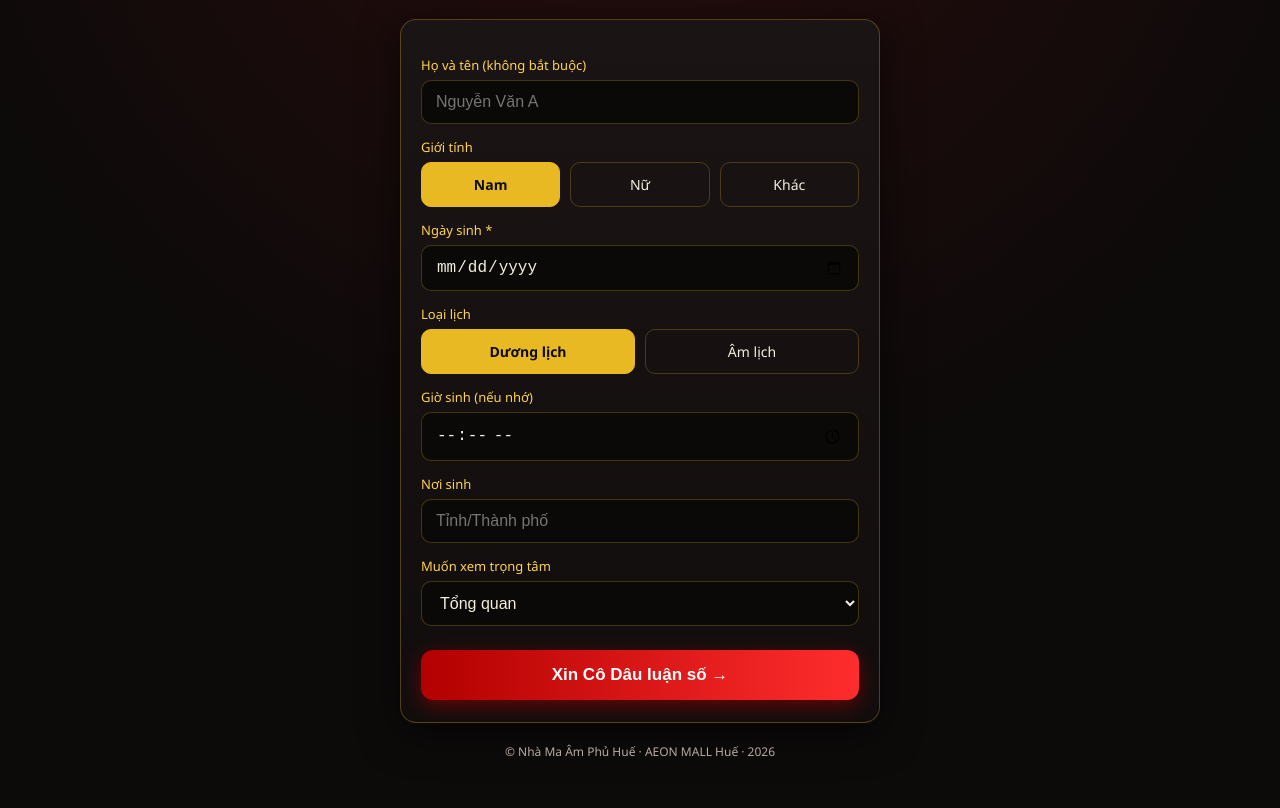
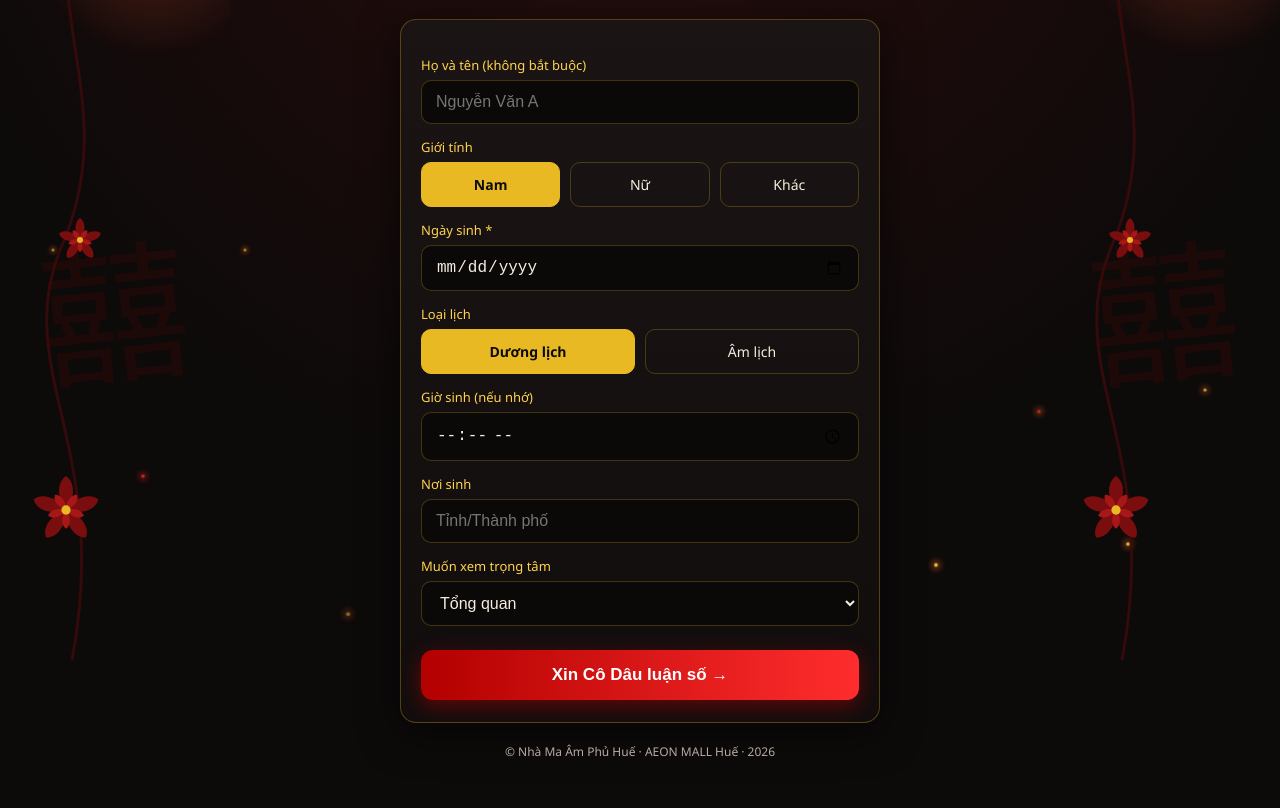
Before and after one commit to hmanh1967/tu-vi-co-dau-am-phu-, a website: page public/index.html in a window 1280 px wide. Shown: the part 140-948 px from the top of the page. Drawn offline with nearby package versions, Linux system fonts and the light colour scheme.

Commit message:
Add files via upload

```diff
--- a/public/index.html
+++ b/public/index.html
@@ -7,6 +7,61 @@
   <link rel="stylesheet" href="style.css" />
 </head>
 <body>
+  <!-- Tan lua bay len -->
+  <div class="fx embers">
+    <span></span><span></span><span></span><span></span><span></span><span></span>
+    <span></span><span></span><span></span><span></span><span></span><span></span>
+    <span></span><span></span><span></span><span></span>
+  </div>
+
+  <!-- Cot trang tri hai ben (SVG) -->
+  <div class="fx deco deco-left" aria-hidden="true"><svg class="deco-svg" viewBox="0 0 230 900" preserveAspectRatio="xMidYMid slice" xmlns="http://www.w3.org/2000/svg">
+<defs>
+<radialGradient id="lg" cx="50%" cy="38%" r="62%"><stop offset="0%" stop-color="#ff6a3d"/><stop offset="55%" stop-color="#c21414"/><stop offset="100%" stop-color="#7a0000"/></radialGradient>
+<radialGradient id="gl" cx="50%" cy="50%" r="50%"><stop offset="0%" stop-color="rgba(255,90,45,.5)"/><stop offset="100%" stop-color="rgba(255,90,45,0)"/></radialGradient>
+<g id="rose"><g fill="#7a0e0e"><path d="M0,0C-6,-8-6,-18 0,-22C6,-18 6,-8 0,0Z"/><path d="M0,0C-6,-8-6,-18 0,-22C6,-18 6,-8 0,0Z" transform="rotate(72)"/><path d="M0,0C-6,-8-6,-18 0,-22C6,-18 6,-8 0,0Z" transform="rotate(144)"/><path d="M0,0C-6,-8-6,-18 0,-22C6,-18 6,-8 0,0Z" transform="rotate(216)"/><path d="M0,0C-6,-8-6,-18 0,-22C6,-18 6,-8 0,0Z" transform="rotate(288)"/></g><g fill="#a81717" transform="scale(.55)"><path d="M0,0C-6,-8-6,-18 0,-22C6,-18 6,-8 0,0Z" transform="rotate(36)"/><path d="M0,0C-6,-8-6,-18 0,-22C6,-18 6,-8 0,0Z" transform="rotate(108)"/><path d="M0,0C-6,-8-6,-18 0,-22C6,-18 6,-8 0,0Z" transform="rotate(180)"/><path d="M0,0C-6,-8-6,-18 0,-22C6,-18 6,-8 0,0Z" transform="rotate(252)"/><path d="M0,0C-6,-8-6,-18 0,-22C6,-18 6,-8 0,0Z" transform="rotate(324)"/></g><circle r="3" fill="#e8b923"/></g>
+</defs>
+<circle class="lglow" cx="152" cy="128" r="120" fill="url(#gl)"/>
+<text x="120" y="560" font-size="150" fill="#5c0a0a" opacity=".22" text-anchor="middle" font-family="serif" transform="rotate(-6 120 560)">囍</text>
+<path d="M72,60 C42,220 122,300 60,440 C12,560 112,640 72,850" fill="none" stroke="#3f0a0a" stroke-width="3" opacity=".8"/>
+<use href="#rose" transform="translate(64,155) scale(1.3)"/>
+<use href="#rose" transform="translate(80,430) scale(1.0)"/>
+<use href="#rose" transform="translate(66,700) scale(1.55)"/>
+<g>
+<line x1="152" y1="0" x2="152" y2="55" stroke="#7a1010" stroke-width="2"/>
+<rect x="134" y="52" width="36" height="8" rx="3" fill="#e8b923"/>
+<ellipse cx="152" cy="100" rx="34" ry="42" fill="url(#lg)"/>
+<path d="M118,100 h68 M126,80 h52 M126,120 h52" stroke="#7a0000" stroke-width="1.4" opacity=".5"/>
+<rect x="134" y="140" width="36" height="8" rx="3" fill="#e8b923"/>
+<line x1="152" y1="148" x2="152" y2="180" stroke="#c21414" stroke-width="2"/>
+<line x1="144" y1="148" x2="144" y2="174" stroke="#c21414" stroke-width="1.4"/>
+<line x1="160" y1="148" x2="160" y2="174" stroke="#c21414" stroke-width="1.4"/>
+</g>
+</svg></div>
+  <div class="fx deco deco-right" aria-hidden="true"><svg class="deco-svg" viewBox="0 0 230 900" preserveAspectRatio="xMidYMid slice" xmlns="http://www.w3.org/2000/svg">
+<defs>
+<radialGradient id="lg" cx="50%" cy="38%" r="62%"><stop offset="0%" stop-color="#ff6a3d"/><stop offset="55%" stop-color="#c21414"/><stop offset="100%" stop-color="#7a0000"/></radialGradient>
+<radialGradient id="gl" cx="50%" cy="50%" r="50%"><stop offset="0%" stop-color="rgba(255,90,45,.5)"/><stop offset="100%" stop-color="rgba(255,90,45,0)"/></radialGradient>
+<g id="rose"><g fill="#7a0e0e"><path d="M0,0C-6,-8-6,-18 0,-22C6,-18 6,-8 0,0Z"/><path d="M0,0C-6,-8-6,-18 0,-22C6,-18 6,-8 0,0Z" transform="rotate(72)"/><path d="M0,0C-6,-8-6,-18 0,-22C6,-18 6,-8 0,0Z" transform="rotate(144)"/><path d="M0,0C-6,-8-6,-18 0,-22C6,-18 6,-8 0,0Z" transform="rotate(216)"/><path d="M0,0C-6,-8-6,-18 0,-22C6,-18 6,-8 0,0Z" transform="rotate(288)"/></g><g fill="#a81717" transform="scale(.55)"><path d="M0,0C-6,-8-6,-18 0,-22C6,-18 6,-8 0,0Z" transform="rotate(36)"/><path d="M0,0C-6,-8-6,-18 0,-22C6,-18 6,-8 0,0Z" transform="rotate(108)"/><path d="M0,0C-6,-8-6,-18 0,-22C6,-18 6,-8 0,0Z" transform="rotate(180)"/><path d="M0,0C-6,-8-6,-18 0,-22C6,-18 6,-8 0,0Z" transform="rotate(252)"/><path d="M0,0C-6,-8-6,-18 0,-22C6,-18 6,-8 0,0Z" transform="rotate(324)"/></g><circle r="3" fill="#e8b923"/></g>
+</defs>
+<circle class="lglow" cx="152" cy="128" r="120" fill="url(#gl)"/>
+<text x="120" y="560" font-size="150" fill="#5c0a0a" opacity=".22" text-anchor="middle" font-family="serif" transform="rotate(-6 120 560)">囍</text>
+<path d="M72,60 C42,220 122,300 60,440 C12,560 112,640 72,850" fill="none" stroke="#3f0a0a" stroke-width="3" opacity=".8"/>
+<use href="#rose" transform="translate(64,155) scale(1.3)"/>
+<use href="#rose" transform="translate(80,430) scale(1.0)"/>
+<use href="#rose" transform="translate(66,700) scale(1.55)"/>
+<g>
+<line x1="152" y1="0" x2="152" y2="55" stroke="#7a1010" stroke-width="2"/>
+<rect x="134" y="52" width="36" height="8" rx="3" fill="#e8b923"/>
+<ellipse cx="152" cy="100" rx="34" ry="42" fill="url(#lg)"/>
+<path d="M118,100 h68 M126,80 h52 M126,120 h52" stroke="#7a0000" stroke-width="1.4" opacity=".5"/>
+<rect x="134" y="140" width="36" height="8" rx="3" fill="#e8b923"/>
+<line x1="152" y1="148" x2="152" y2="180" stroke="#c21414" stroke-width="2"/>
+<line x1="144" y1="148" x2="144" y2="174" stroke="#c21414" stroke-width="1.4"/>
+<line x1="160" y1="148" x2="160" y2="174" stroke="#c21414" stroke-width="1.4"/>
+</g>
+</svg></div>
+
   <div class="wrap">
     <header>
       <div class="eyebrow">Nhà Ma Âm Phủ Huế</div>
@@ -61,7 +116,11 @@
     <section id="waitSection" class="card center hidden">
       <div class="spinner"></div>
       <h2 style="color:var(--vang-sang)">Cô Dâu đang gieo quẻ…</h2>
-      <p class="muted">Vui lòng giữ màn hình này, lá số sẽ hiện trong giây lát.</p>
+      <div id="trailerBox" class="trailer hidden">
+        <div class="trailer-title">🎬 Trong lúc chờ, xem thử Nhà Ma Âm Phủ có gì…</div>
+        <div class="video-frame" id="videoFrame"></div>
+      </div>
+      <p class="muted">Lá số sẽ tự hiện khi hoàn tất — vui lòng giữ màn hình này.</p>
     </section>
 
     <!-- BUOC 3: KET QUA -->
```
